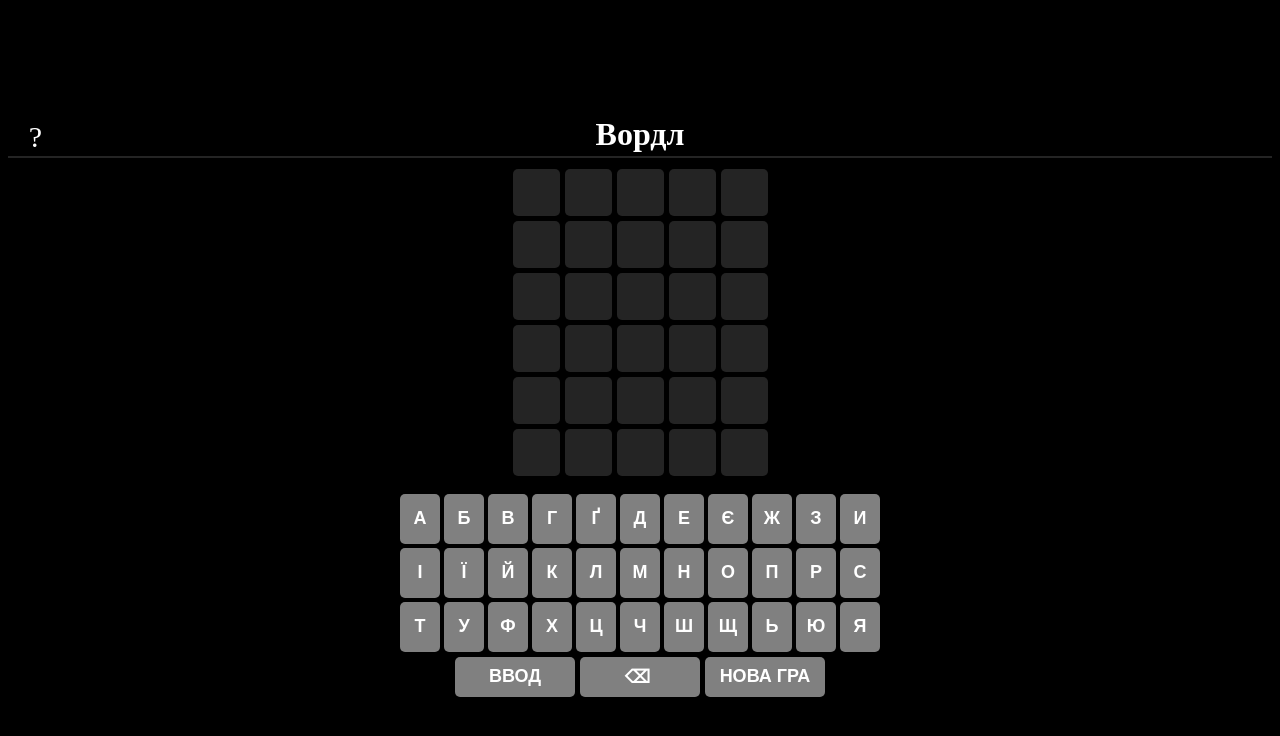
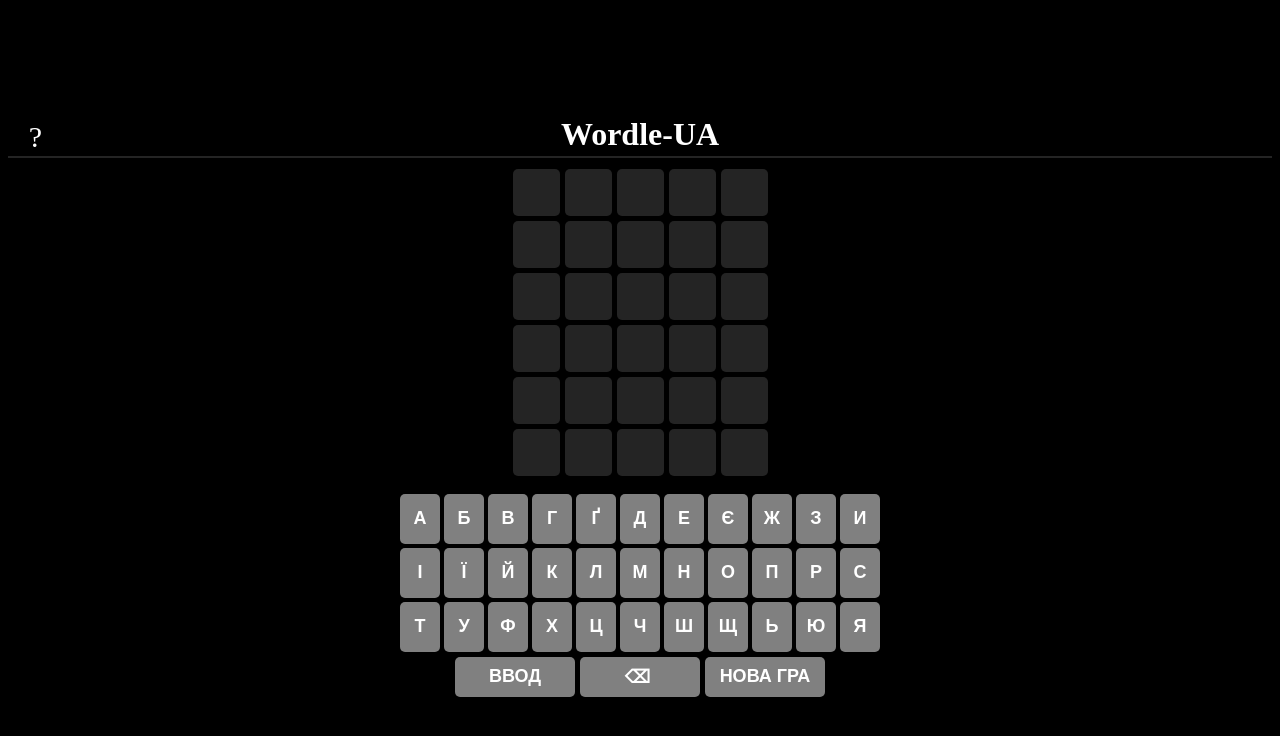
Before and after one commit to epic-bear/wordle-ua, a website: page view.html in a window 1280 px wide. Drawn offline with Linux system fonts and the light colour scheme.

Commit message:
wordle-ua

```diff
--- a/view.html
+++ b/view.html
@@ -2,11 +2,12 @@
 <head>
     <link rel="stylesheet" href="style.css">
     <meta charset="UTF-8">
-    <title>Wordle</title>
+    <title>Wordle-UA</title>
+    <link rel="icon" href="favicon.png" type="image/png">
 </head>
 <body>
 <button id="rules-button" style="cursor: pointer;">?</button>
-<h1>Вордл</h1>
+<h1>Wordle-UA</h1>
 <hr>
 <div class="container">
     <div id="feedback"></div>
--- a/wordle.js
+++ b/wordle.js
@@ -157,11 +157,11 @@ function handleLetterPress(event) {
     }
     const letter = event.target.textContent;
     const cell = document.querySelector(`#cell-${attempts}-${columnIndex}`);
-    cell.textContent = letter;
     cell.classList.remove('jump-animation');
     setTimeout(() => {
         cell.classList.add('jump-animation');
     }, 10);
+    cell.textContent = letter;
     // Move to the next column
     columnIndex++;
 }
```
Also changed, not shown: favicon.png (added).
